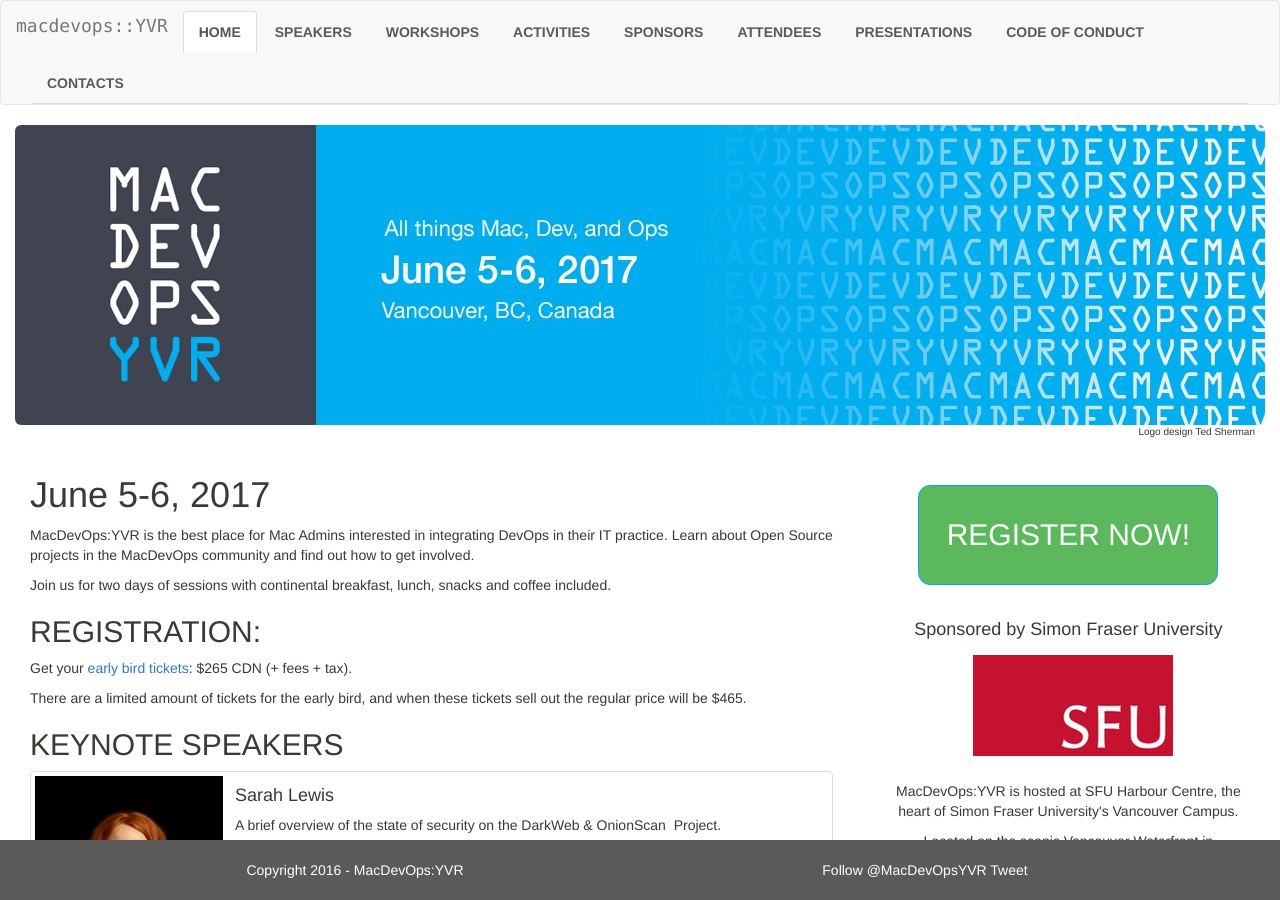
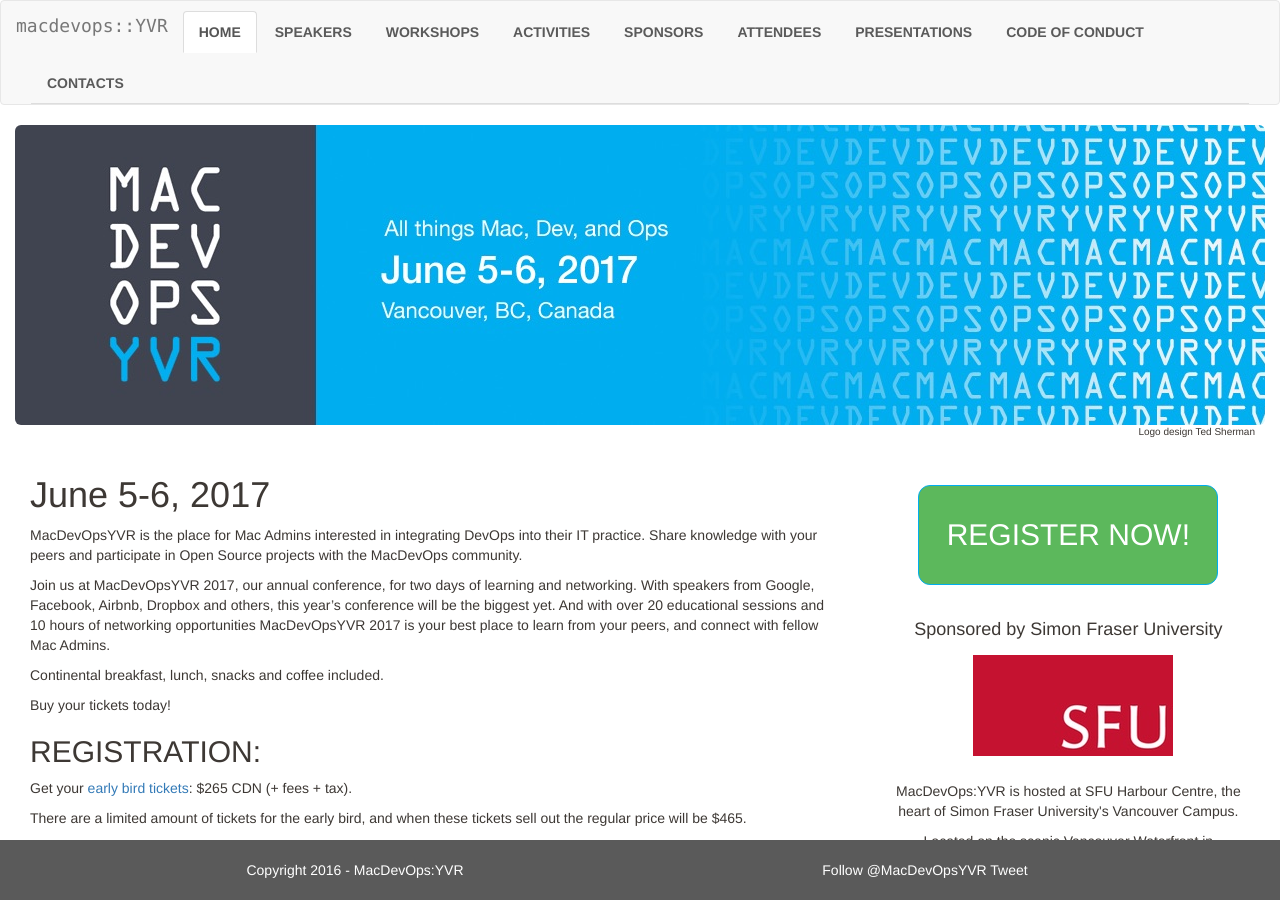
Before and after one commit to macdevopsyvr/macdevopsyvr.github.io, a Jekyll site: the page built from index.md, in a window 1280 px wide and 900 px high. Built offline with Jekyll 4.4.1, drawn with Linux system fonts in a browser that asks for light colours; comment, search, counter and statistics services are not loaded.

Commit message:
Front page update
consistent description across all pages FB, TW, EB

```diff
--- a/index.md
+++ b/index.md
@@ -6,9 +6,13 @@
 
 # June 5-6, 2017
 
-MacDevOps:YVR is the best place for Mac Admins interested in integrating DevOps in their IT practice. Learn about Open Source projects in the MacDevOps community and find out how to get involved.
+MacDevOpsYVR is the place for Mac Admins interested in integrating DevOps into their IT practice. Share knowledge with your peers and participate in Open Source projects with the MacDevOps community.
 
-Join us for two days of sessions with continental breakfast, lunch, snacks and coffee included.
+Join us at MacDevOpsYVR 2017, our annual conference, for two days of learning and networking. With speakers from Google, Facebook, Airbnb, Dropbox and others, this year’s conference will be the biggest yet. And with over 20 educational sessions and 10 hours of networking opportunities MacDevOpsYVR 2017 is your best place to learn from your peers, and connect with fellow Mac Admins.
+
+Continental breakfast, lunch, snacks and coffee included.
+
+Buy your tickets today!
 
 ## REGISTRATION:
 
```
